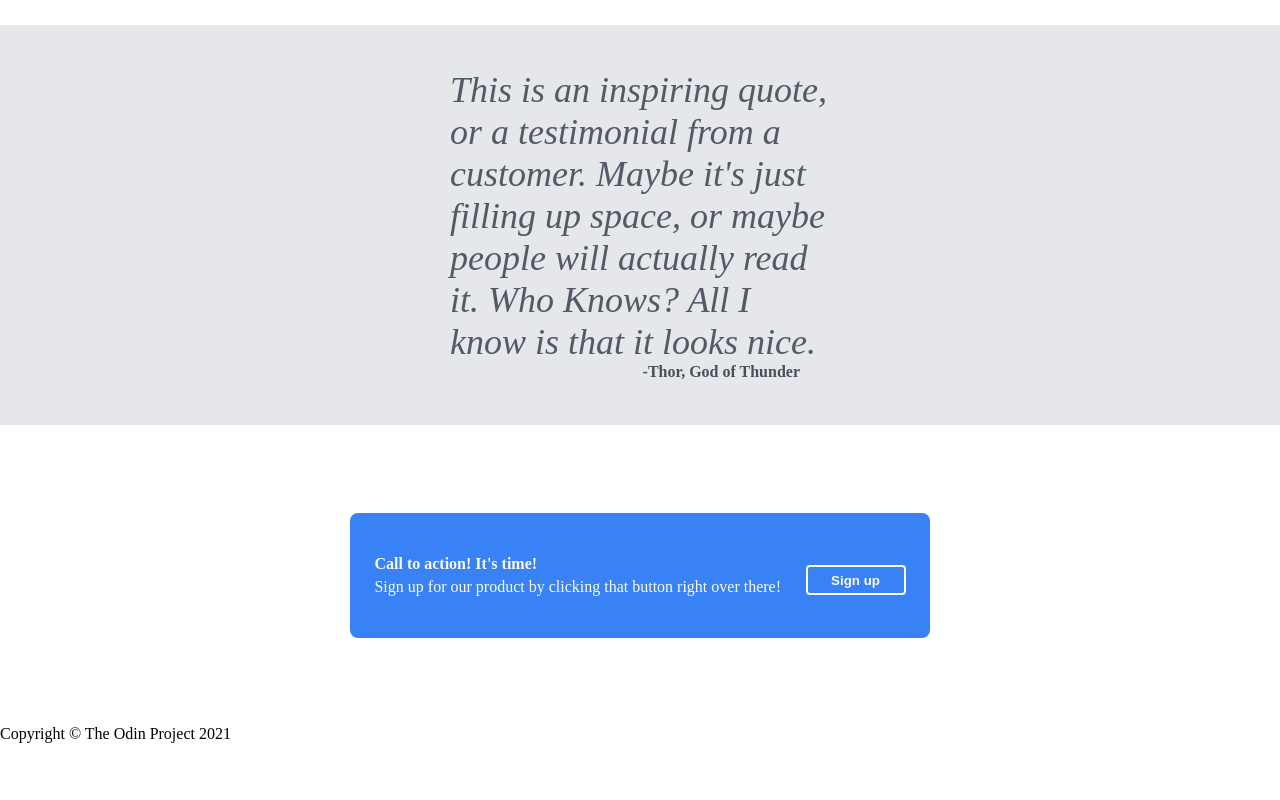
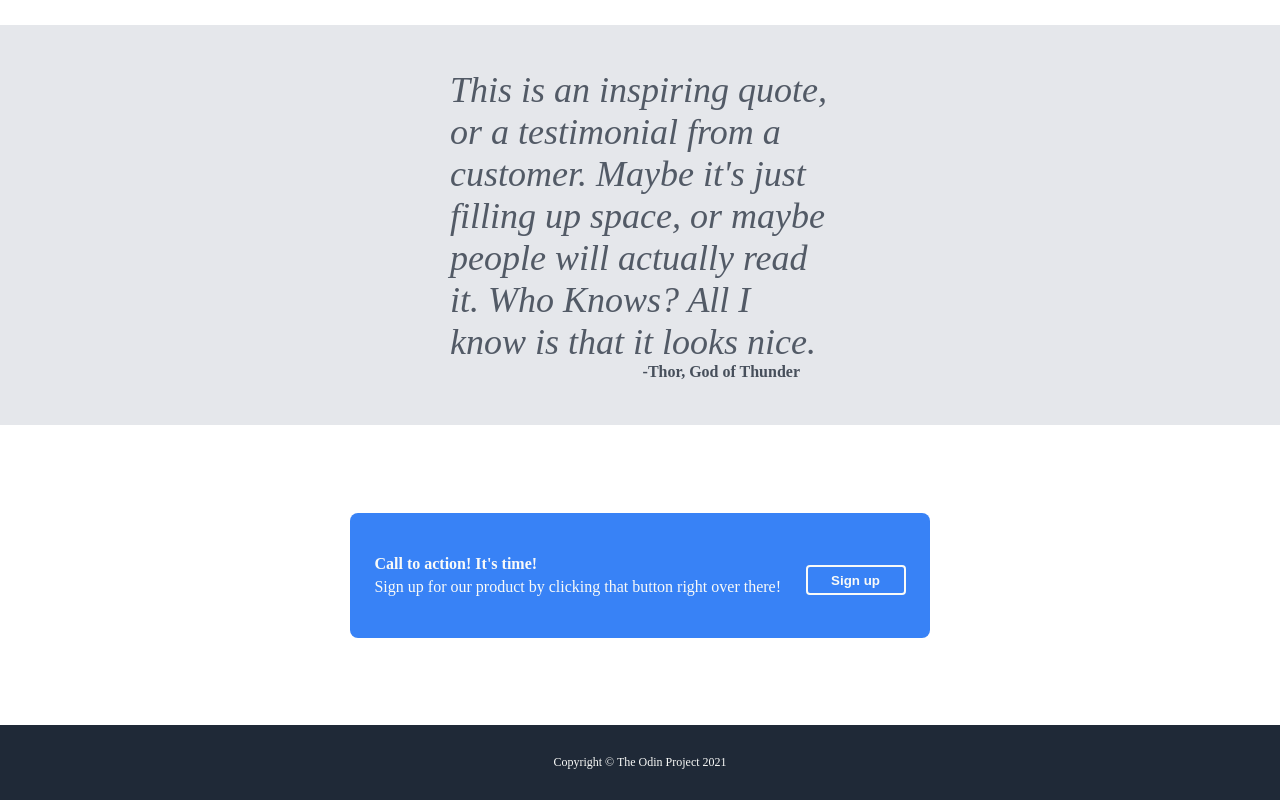
Before and after one commit to NeptuneRjo/TOP-landing-page, a plain HTML site: page index.html in a window 1280 px wide. Shown: the part 861-1661 px from the top of the page. Before the commit the page ends 1604 px from the top, so only its background shows below. Drawn offline with Linux system fonts and the light colour scheme.

Commit message:
finished aligning and styling footer

```diff
--- a/styles/style.css
+++ b/styles/style.css
@@ -231,4 +231,10 @@ a:hover {
     display: flex;
     order: 4;
     margin-top: auto;
+    background-color: #1f2937;
+    height: 75px;
+    color: #f9faf8;
+    font-size: 12px;
+    justify-content: center;
+    align-items: center;
 }
```
